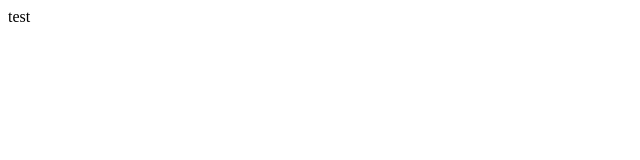
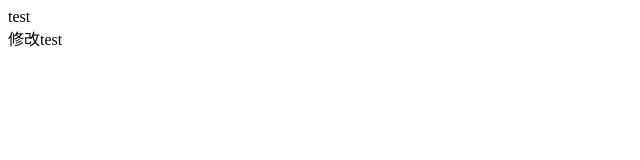
Before and after one commit to lishudi/test, a plain HTML site: page index.html in a window 1280 px wide. Shown: the full height of the page, 0-640 px from the left. Drawn offline with Linux system fonts and the light colour scheme.

Commit message:
Update index.html

```diff
--- a/index.html
+++ b/index.html
@@ -7,5 +7,6 @@
 </head>
   <body>
     <div>test</div>
+    <div>修改test</div>
   </body>
 </html>
```
